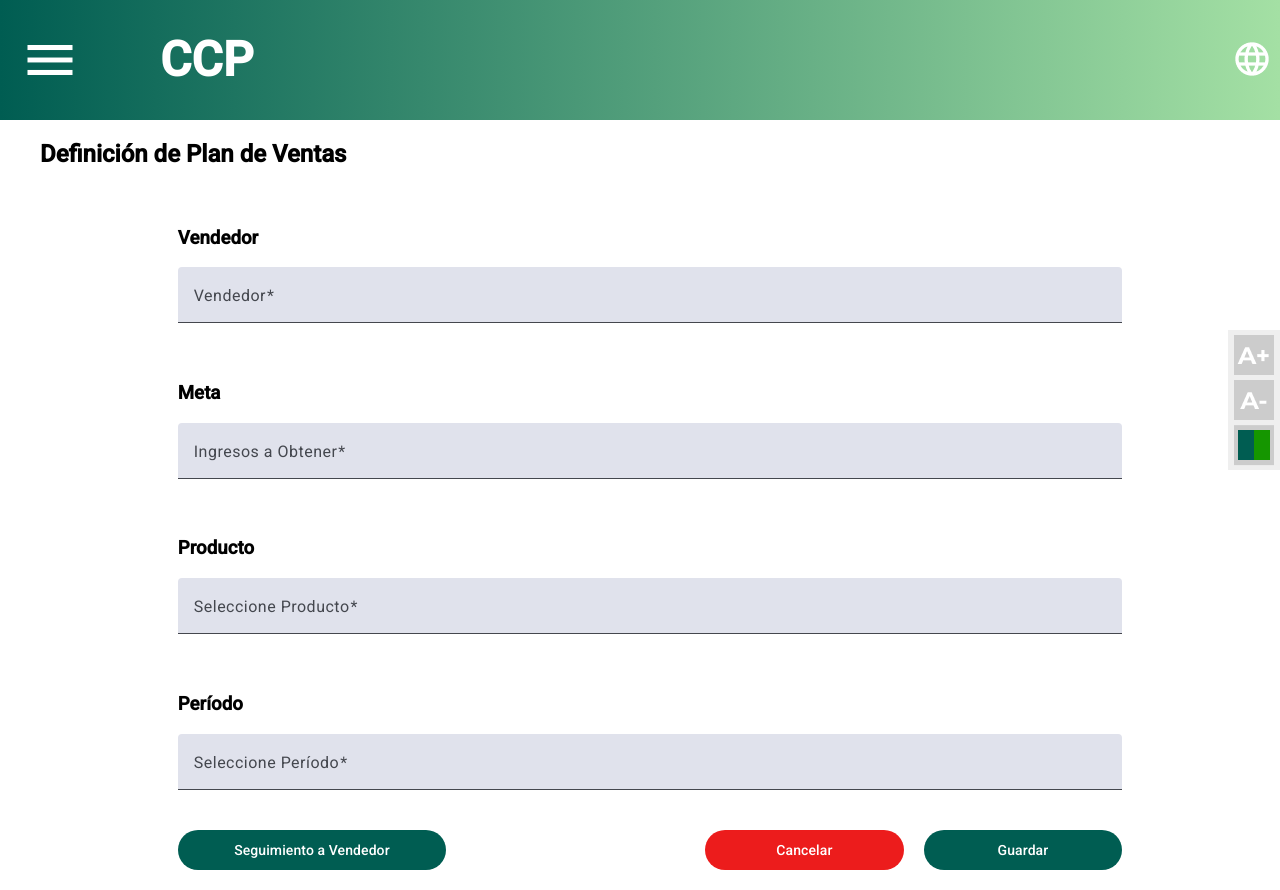
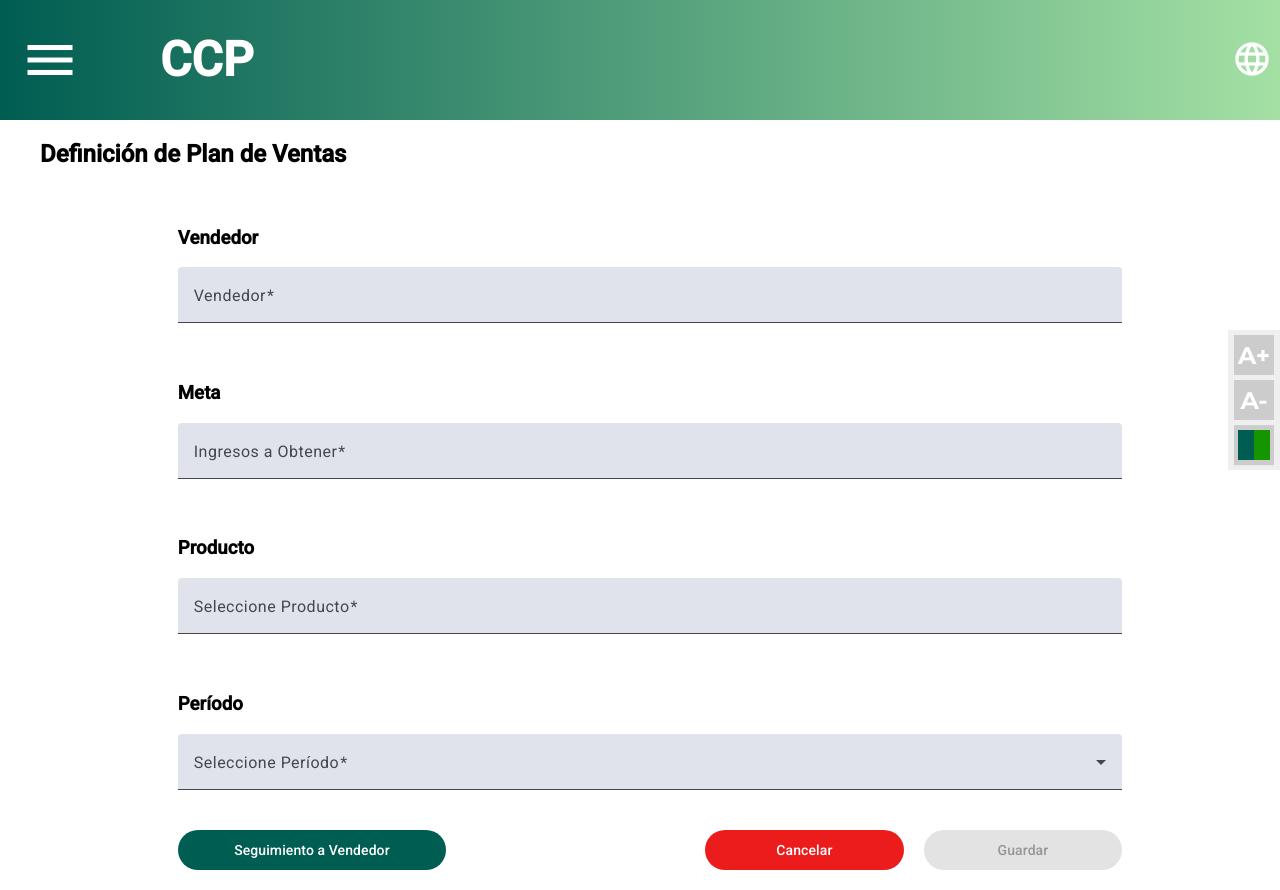
Before and after one commit to f-munozg/MISW4501-G5-Web, an Angular app: page /ventas/planes_de_venta in a window 1280 px wide. Built offline with nearby package versions, Linux system fonts and the light colour scheme.

Commit message:
132 - Se hace refactor en el HTML del componente para cambiar el input de Periodo por un dropdown leyendo de un clase tipo Enum. Se agrega la función del botón Cancelar y la función del botón Guardar (preliminar). Se anotan las potenciales funciones a implementar.

```diff
--- a/src/app/domains/ventas/planes-de-venta/planes-de-venta.component.html
+++ b/src/app/domains/ventas/planes-de-venta/planes-de-venta.component.html
@@ -45,11 +45,13 @@
             <h3>Período</h3>
             <mat-form-field class="periodoFormField">
               <mat-label>Seleccione Período</mat-label>
-              <input
-                type="text"
-                matInput
-                formControlName="fieldPeriodo"
-                >
+                <mat-select formControlName="fieldPeriodo">
+                  <mat-option *ngFor="let periodoType of periodoTypes"
+                      [value]="periodoType">
+                      {{PeriodoType2LabelMapping[periodoType]}}
+                  </mat-option>
+                </mat-select>
+
             </mat-form-field>
           </div>
           <div class="grid-item-definicionPlanDeVentasBtnsContainer">
@@ -58,11 +60,12 @@
             </div>
             <div class="grid-item-definicionPlanDeVentasFormBtns">
               <div class="grid-item-cancelarBtnDiv">
-                <button mat-flat-button class="cancelarBtn">Cancelar</button>
+                <button mat-flat-button class="cancelarBtn" (click)="clearAll()">Cancelar</button>
               </div>
               <div class="grid-item-guardarBtnDiv">
                 <button mat-flat-button class="guardarBtn"
-                        type="submit">Guardar</button>
+                        type="submit"
+                        [disabled]="definicionPlanDeVentasForm.invalid">Guardar</button>
               </div>
             </div>
           </div>
--- a/src/app/domains/ventas/planes-de-venta/planes-de-venta.component.ts
+++ b/src/app/domains/ventas/planes-de-venta/planes-de-venta.component.ts
@@ -2,7 +2,7 @@ import { Component, OnInit } from '@angular/core';
 import { FormBuilder, FormGroup, Validators } from '@angular/forms';
 import { Vendedor } from '../../vendedores/vendedores.model';
 import { Observable } from 'rxjs';
-import { Producto } from '../ventas.model';
+import { PeriodoPlanVentas, PeriodoType2LabelMapping, Producto } from '../ventas.model';
 import { ActivatedRoute, Router } from '@angular/router';
 
 
@@ -19,6 +19,10 @@ export class PlanesDeVentaComponent implements OnInit {
   listaProductos: Producto[] = [];
 
   vendedoresFiltrados!: Observable<string[]>; // Revisar si es string
+  productosFiltrados!: Observable<string[]>;  // Revisar si es string
+
+  public PeriodoType2LabelMapping = PeriodoType2LabelMapping;
+  public periodoTypes = Object.values(PeriodoPlanVentas);
 
   constructor(
     private formBuilder: FormBuilder,
@@ -44,4 +48,34 @@ export class PlanesDeVentaComponent implements OnInit {
     });
   }
 
+  autoCompletarVendedor(){
+
+  }
+
+  _filtrarNumerosIdentificacion(){
+
+  }
+
+  cargarVendedores(){
+
+  }
+
+  autoCompletarProductos(){
+
+  }
+
+  _filtrarNombresProductos(){
+
+  }
+
+  cargarProductos(){
+
+  }
+
+  clearAll(): void {
+    this.definicionPlanDeVentasForm.reset();
+    this.definicionPlanDeVentasForm.markAsPristine();
+    this.definicionPlanDeVentasForm.markAsUntouched();
+    this.definicionPlanDeVentasForm.setErrors(null);
+  }
 }
--- a/src/app/domains/ventas/ventas.model.ts
+++ b/src/app/domains/ventas/ventas.model.ts
@@ -91,3 +91,17 @@ export interface Venta {
   unit_value: number;
   purchase_date: string;
 }
+
+export enum PeriodoPlanVentas {
+    TRIMESTRAL = "TRIMESTRAL",
+    SEMESTRAL = "SEMESTRAL",
+    ANUAL = "ANUAL",
+}
+
+// Record type annotation para garantizar que todos los valores
+// del enum están presentes en el mapeo al dropdown
+export const PeriodoType2LabelMapping: Record<PeriodoPlanVentas, string> = {
+  [PeriodoPlanVentas.TRIMESTRAL]: "Trimestral",
+  [PeriodoPlanVentas.SEMESTRAL]: "Semestral",
+  [PeriodoPlanVentas.ANUAL]: "Anual",
+}
```
Also changed, not shown: src/app/domains/ventas/planes-de-venta/planes-de-venta.service.ts (added, +10 -0 lines), 1 other file (tests, documents, lock files or other folders).
